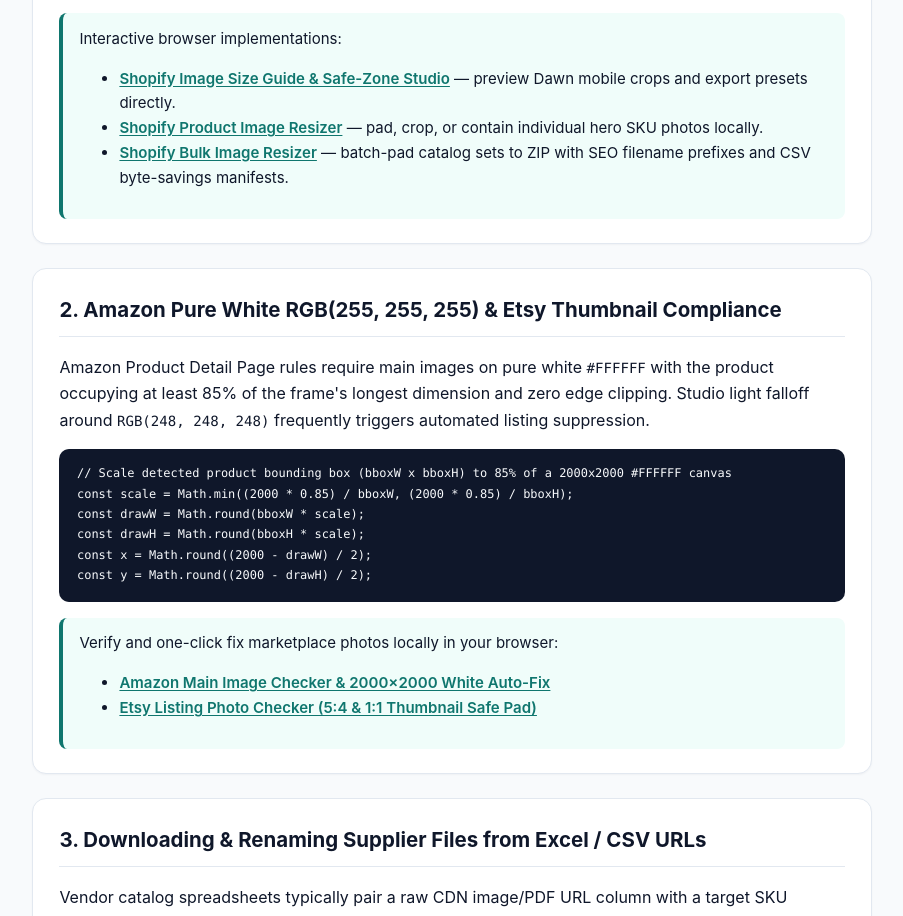
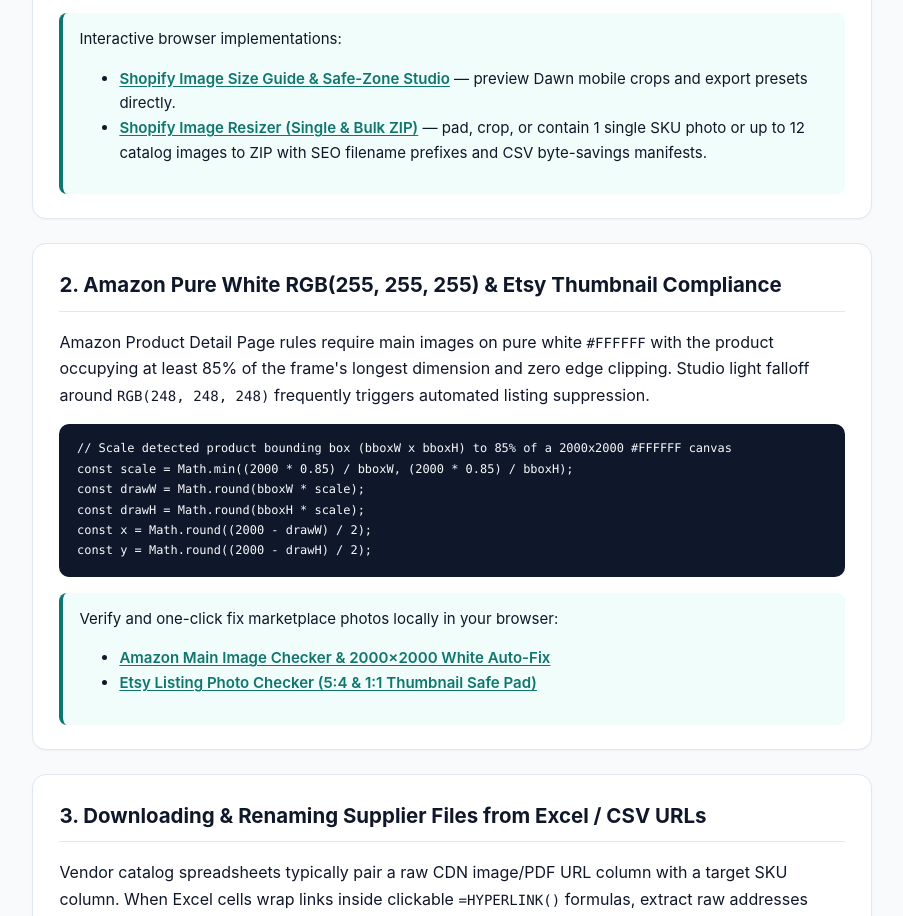
Before and after one commit to kaiyilu/ecommerce-image-specs, a website: page index.html in a window 1280 px wide. Shown: the part 971-1887 px from the top of the page, without its empty margins (188-1091 px from the left). Drawn offline with Linux system fonts and the light colour scheme.

Commit message:
Consolidate Shopify resizer link to /shopify-bulk-image-resizer

```diff
--- a/index.html
+++ b/index.html
@@ -188,8 +188,7 @@ const sideTrim  = (bannerW - safeWidth) / 2;                     // 700px trimme
         Interactive browser implementations:
         <ul>
           <li><a href="https://usequickkit.com/shopify-image-size-guide">Shopify Image Size Guide &amp; Safe-Zone Studio</a> — preview Dawn mobile crops and export presets directly.</li>
-          <li><a href="https://usequickkit.com/shopify-product-image-resizer">Shopify Product Image Resizer</a> — pad, crop, or contain individual hero SKU photos locally.</li>
-          <li><a href="https://usequickkit.com/shopify-bulk-image-resizer">Shopify Bulk Image Resizer</a> — batch-pad catalog sets to ZIP with SEO filename prefixes and CSV byte-savings manifests.</li>
+          <li><a href="https://usequickkit.com/shopify-bulk-image-resizer">Shopify Image Resizer (Single &amp; Bulk ZIP)</a> — pad, crop, or contain 1 single SKU photo or up to 12 catalog images to ZIP with SEO filename prefixes and CSV byte-savings manifests.</li>
         </ul>
       </div>
     </section>
```
Also changed, not shown: README.md.
